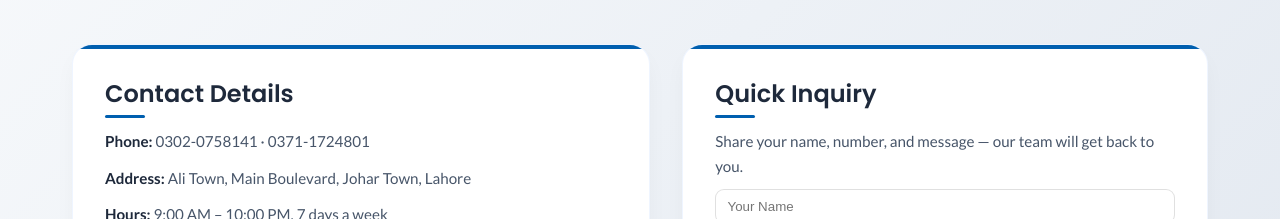
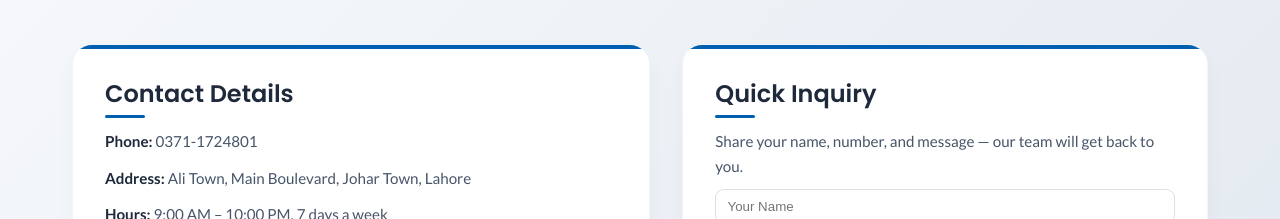
Before and after one commit to coding0044/aquapurex, a React (Create React App) app: page / in a window 1280 px wide. Shown: the part 4200-4419 px from the top of the page. Built offline with nearby package versions, Linux system fonts and the light colour scheme.

Commit message:
Aquapurex

```diff
--- a/src/components/ContactSection.js
+++ b/src/components/ContactSection.js
@@ -67,7 +67,7 @@ const ContactSection = () => {
           <div>
             <div className="card" style={{marginBottom: '1rem'}}>
               <h3 className="card-title">Contact Details</h3>
-              <p className="card-text"><strong>Phone:</strong> 0302-0758141 · 0371-1724801</p>
+              <p className="card-text"><strong>Phone:</strong> 0371-1724801</p>
               <p className="card-text"><strong>Address:</strong> Ali Town, Main Boulevard, Johar Town, Lahore</p>
               <p className="card-text"><strong>Hours:</strong> 9:00 AM – 10:00 PM, 7 days a week</p>
 
```
